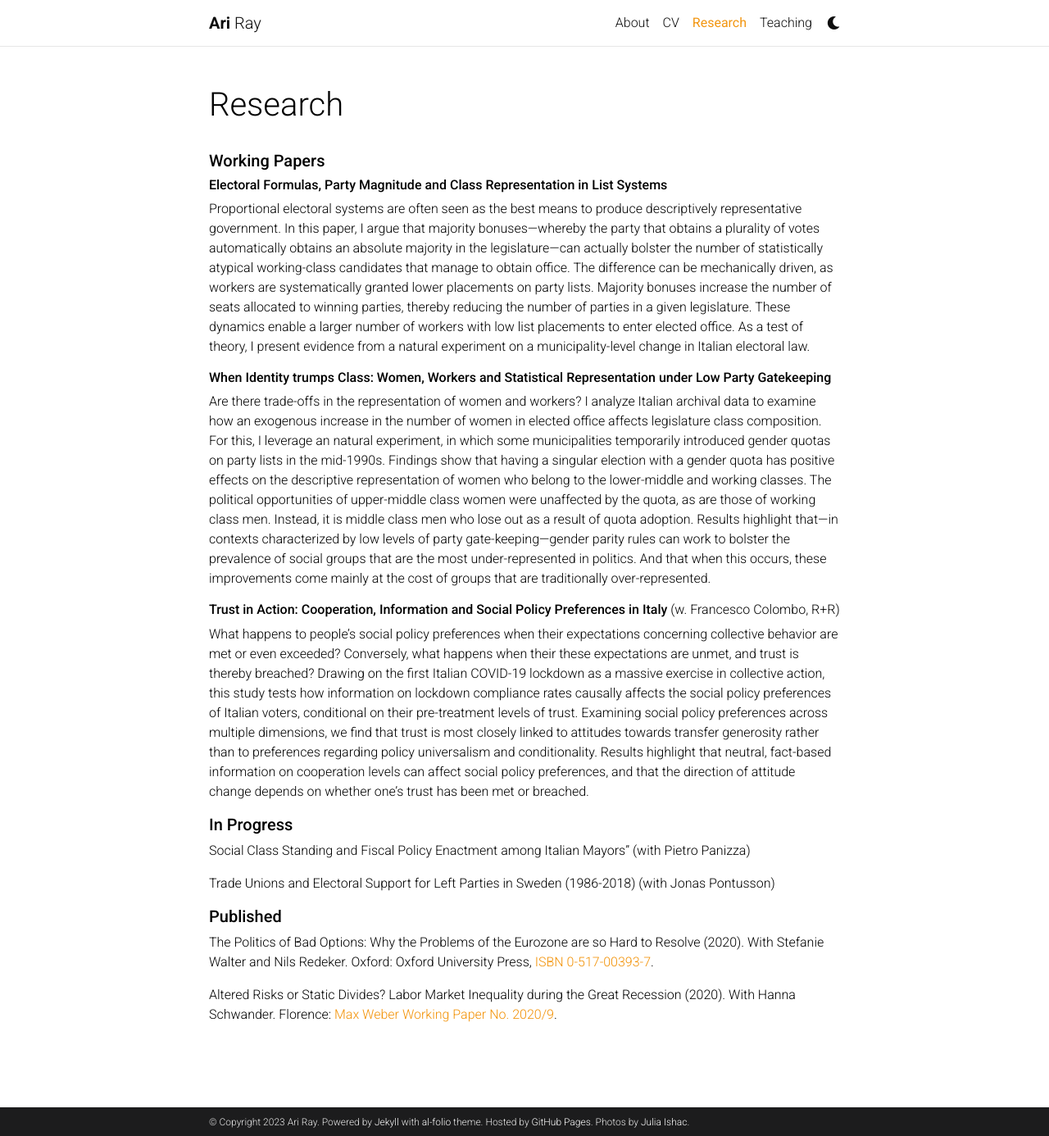
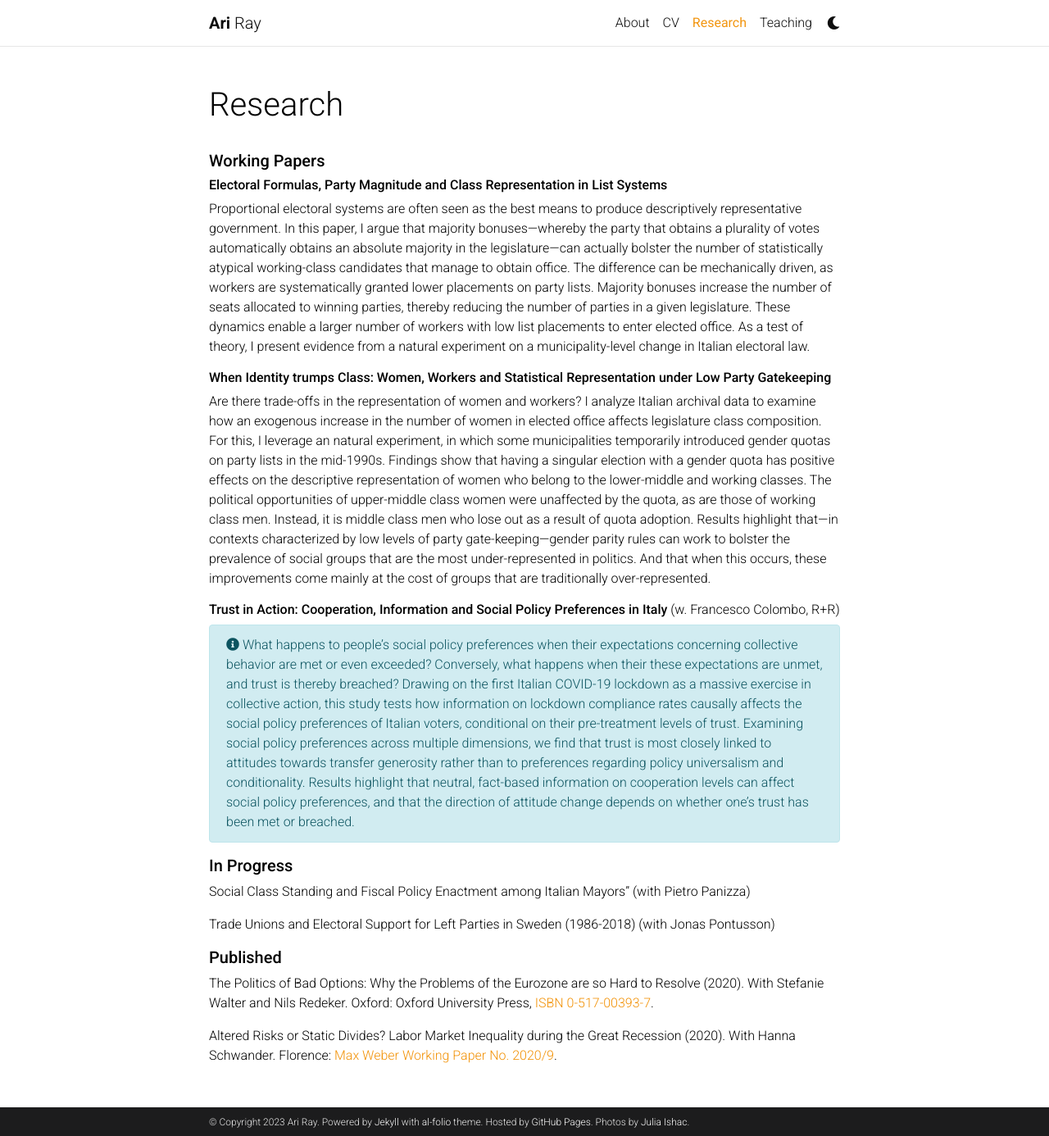
Before and after one commit to ariray/ariray.github.io, a Jekyll site: the page built from _pages/research.md, in a window 1280 px wide and 1386 px high. Shown: the whole window at 82% size. Built offline with Jekyll 4.4.1, drawn with Linux system fonts in a browser that asks for light colours; comment, search, counter and statistics services are not loaded; a style sheet for code colours, icons or effects is not loaded.

Commit message:
abstract test

```diff
--- a/_pages/research.md
+++ b/_pages/research.md
@@ -21,9 +21,8 @@ Are there trade-offs in the representation of women and workers? I analyze Itali
 
 ###### **Trust in Action: Cooperation, Information and Social Policy Preferences in Italy** (w. Francesco Colombo, R+R)
 
-What happens to people’s social policy preferences when their expectations
-concerning collective behavior are met or even exceeded? Conversely, what happens when their these expectations are unmet, and trust is thereby breached?
-Drawing on the first Italian COVID-19 lockdown as a massive exercise in collective action, this study tests how information on lockdown compliance rates causally affects the social policy preferences of Italian voters, conditional on their pre-treatment levels of trust. Examining social policy preferences across multiple dimensions, we find that trust is most closely linked to attitudes towards transfer generosity rather than to preferences regarding policy universalism and conditionality. Results highlight that neutral, fact-based information on cooperation levels can affect social policy preferences, and that the direction of attitude change depends on whether one’s trust has been met or breached.
+  <div markdown="span" class="alert alert-info" role="alert"><i class="fa fa-info-circle"></i> What happens to people’s social policy preferences when their expectations concerning collective behavior are met or even exceeded? Conversely, what happens when their these expectations are unmet, and trust is thereby breached? Drawing on the first Italian COVID-19 lockdown as a massive exercise in collective action, this study tests how information on lockdown compliance rates causally affects the social policy preferences of Italian voters, conditional on their pre-treatment levels of trust. Examining social policy preferences across multiple dimensions, we find that trust is most closely linked to attitudes towards transfer generosity rather than to preferences regarding policy universalism and conditionality. Results highlight that neutral, fact-based information on cooperation levels can affect social policy preferences, and that the direction of attitude change depends on whether one’s trust has been met or breached. </div>
+
 
 ##### **In Progress**
 
```
Also changed, not shown: 2 other files.
